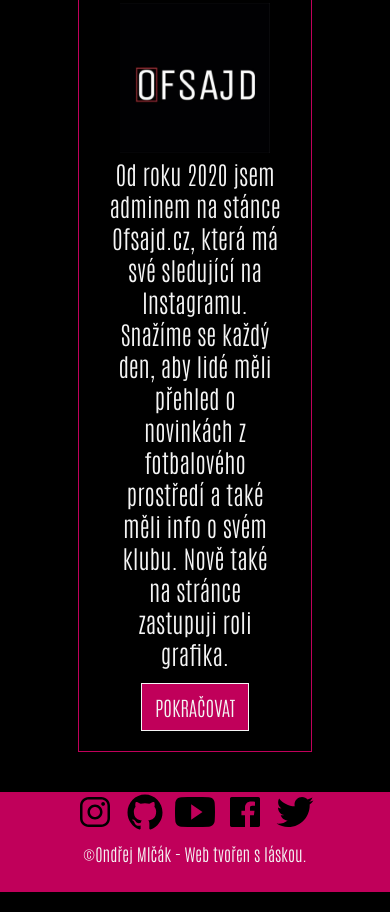
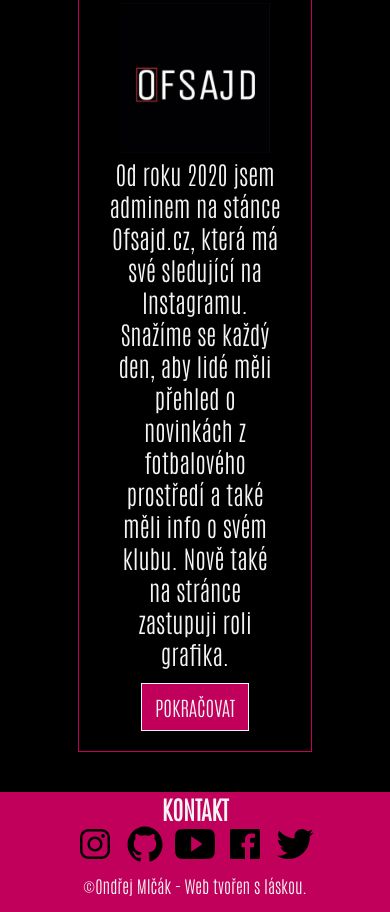
Before and after one commit to Ondrejinho/Ondrejinho.github.io, a plain HTML site: page index.html in a window 390 px wide. Shown: the part 5911-6823 px from the top of the page. Drawn offline with nearby package versions, Linux system fonts and the light colour scheme.

Commit message:
Add files via upload

```diff
--- a/index.html
+++ b/index.html
@@ -162,6 +162,7 @@
    </div>
 
    <footer>
+   <h2 id="kontakt">KONTAKT</h2>
    <a class="icon-style" href="https://www.instagram.com/0ndr.asek/" target="_blank">
    <ion-icon name="logo-instagram"></ion-icon>
    </a>
--- a/style.css
+++ b/style.css
@@ -258,8 +258,9 @@
 
 	footer{
 		background-color: rgb(192, 0, 90);
-		height: 120px;
+		height: 160px;
 		text-align: center;
+		width: 100%;
 	}
 
 	.icon-style{
@@ -378,8 +379,9 @@
 
 		  footer{
 		    background-color: rgb(192, 0, 90);
-		    height: 100px;
+		    height: 120px;
 		    text-align: center;
+
 	    }
 
 	    .icon-style{
```
Also changed, not shown: favicon.png (added).
